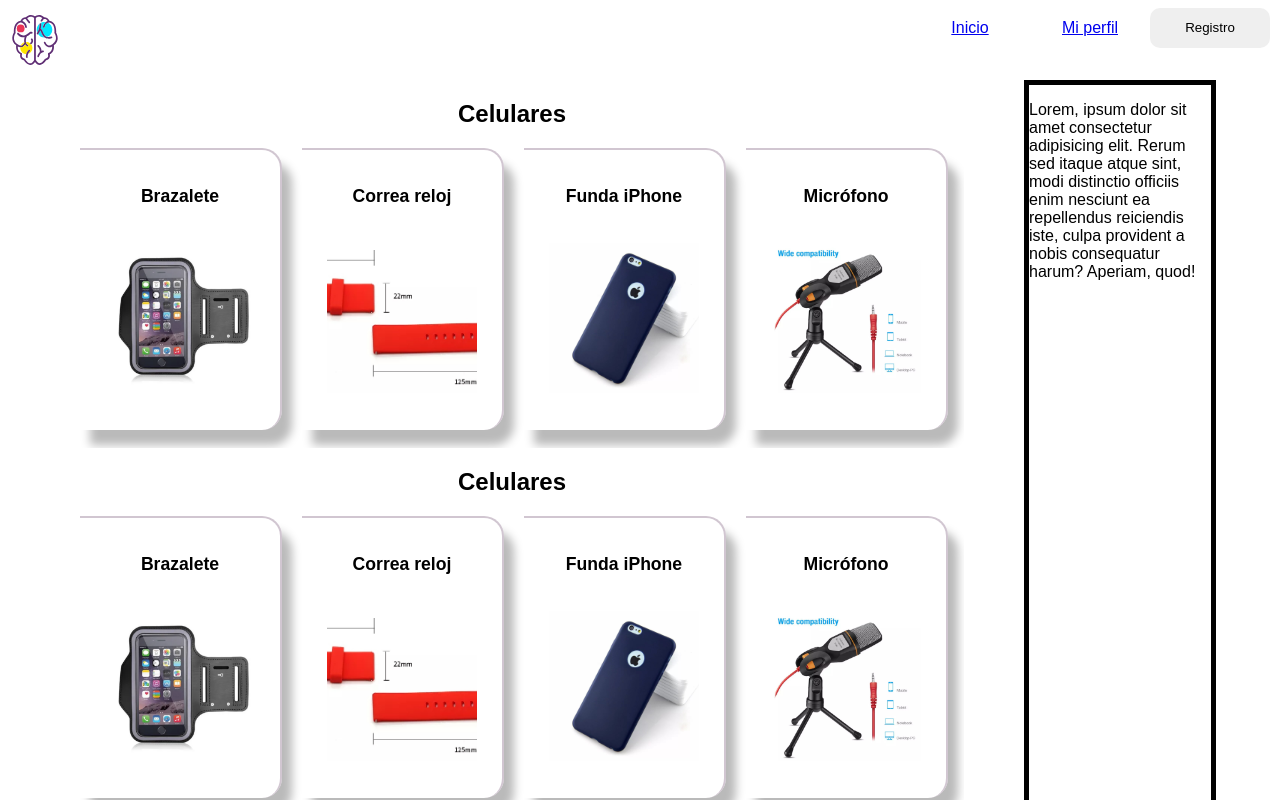
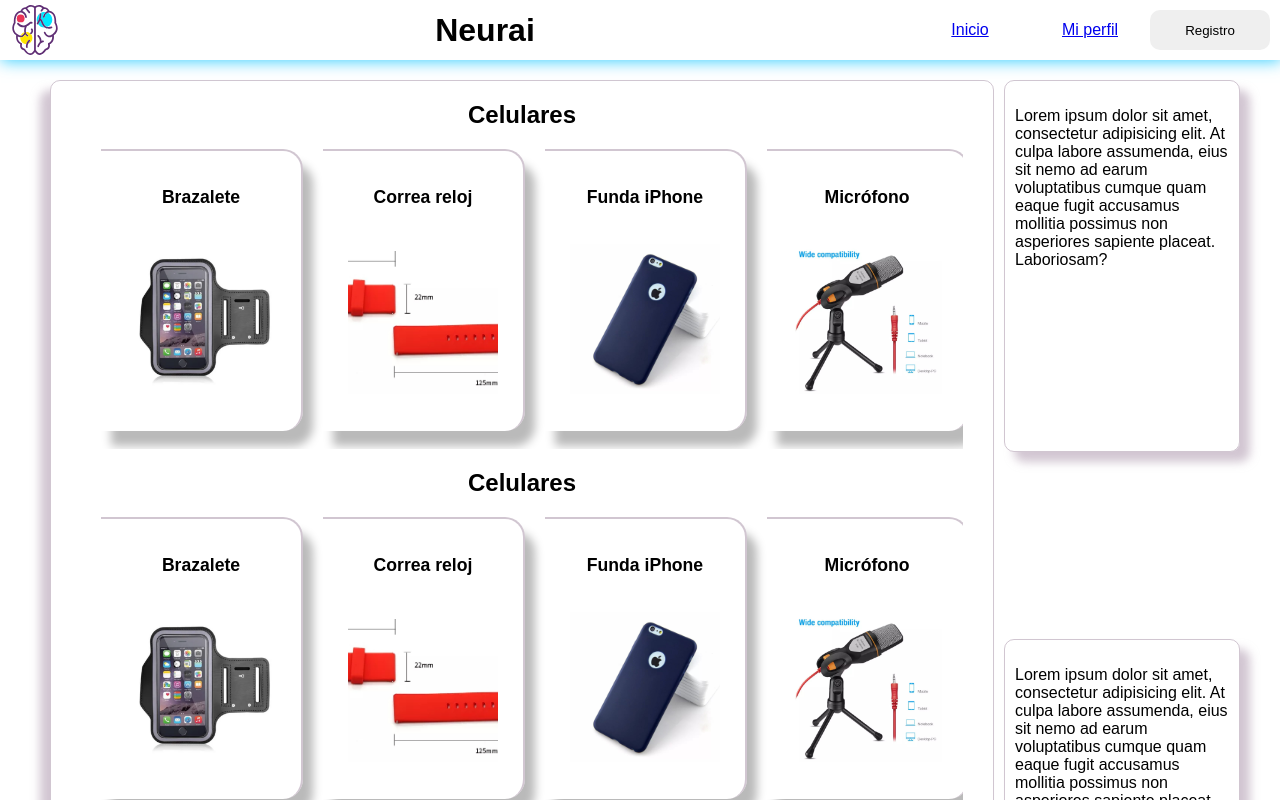
Before and after one commit to julianesp/neurai.shop, a React app: page / in a window 1280 px wide. Shown: the top 800 px of the page. Built offline with nearby package versions, Linux system fonts and the light colour scheme.

Commit message:
Add styles

```diff
--- /dev/null
+++ b/src/components/Anuncios.jsx
@@ -0,0 +1,25 @@
+import React from 'react';
+
+const Anuncios = () => {
+    return (
+        <div className='container'>
+            <div className="contenido">
+                <p>
+                    Lorem ipsum dolor sit amet, consectetur adipisicing elit. At culpa labore assumenda, eius sit nemo ad earum voluptatibus cumque quam eaque fugit accusamus mollitia possimus non asperiores sapiente placeat. Laboriosam?
+                </p>
+            </div>
+            <div className="contenido">
+                <p>
+                    Lorem ipsum dolor sit amet, consectetur adipisicing elit. At culpa labore assumenda, eius sit nemo ad earum voluptatibus cumque quam eaque fugit accusamus mollitia possimus non asperiores sapiente placeat. Laboriosam?
+                </p>
+            </div>
+            <div className="contenido">
+                <p>
+                    Lorem ipsum dolor sit amet, consectetur adipisicing elit. At culpa labore assumenda, eius sit nemo ad earum voluptatibus cumque quam eaque fugit accusamus mollitia possimus non asperiores sapiente placeat. Laboriosam?
+                </p>
+            </div>
+        </div>
+    );
+};
+
+export default Anuncios;
--- a/src/components/Header.jsx
+++ b/src/components/Header.jsx
@@ -8,6 +8,7 @@ const Header = () => {
     return (
         <div className='header'>
             <img src={logo} />
+            <h1>Neurai</h1>
             <nav className='header__contenedor'>
                 <div id="menu">
                     <ul>
--- a/src/pages/Home.jsx
+++ b/src/pages/Home.jsx
@@ -1,20 +1,17 @@
 import React from 'react';
 import Header from '../components/Header';
 import Acc from '../containers/Accesorios';
+import Anuncios from '../components/Anuncios';
 import styles from '@styles/Home.scss'
 
 const Home = () => {
     return (
         <div className='main'>
-            <section className="accesorios">
+            <section className="accesorio">
                 <Acc />
             </section>
-            <section className="publicidad">
-                <div className="text">
-                    <p>
-                        Lorem, ipsum dolor sit amet consectetur adipisicing elit. Rerum sed itaque atque sint, modi distinctio officiis enim nesciunt ea repellendus reiciendis iste, culpa provident a nobis consequatur harum? Aperiam, quod!
-                    </p>
-                </div>
+            <section className='anuncios'>
+                <Anuncios />
             </section>
         </div>
     );
--- a/src/routes/App.jsx
+++ b/src/routes/App.jsx
@@ -8,6 +8,7 @@ import NotFound from '../pages/NotFound'
 import Profile from '../containers/Profile'
 import Footer from '../containers/Footer'
 import Navegacion from '../components/Navegacion'
+import Anuncios from '../components/Anuncios'
 
 const App = () => {
     return (
--- a/src/styles/Accesorios.scss
+++ b/src/styles/Accesorios.scss
@@ -1,5 +1,5 @@
 .accesorios {
-    margin-top: 90px;
+    // margin-top: 90px;
 
     & .accesorios-tipo {
 
--- a/src/styles/Header.scss
+++ b/src/styles/Header.scss
@@ -1,10 +1,12 @@
 @import './globals';
 @import './colors';
+@import './heredar';
 
 .header {
     top: 0;
     bottom: 0;
     // width: 100vw;
+    height: 40px;
     right: -1025px;
     padding: 10px;
     display: flex;
@@ -12,6 +14,8 @@
     align-items: center;
     z-index: 10;
     transition: 0.5s;
+    box-shadow: 1px 1px 15px rgba($color-botones, .8);
+
     & img {
         width: 50px;
         height: 50px;
@@ -25,7 +29,7 @@
             height: 35px;
             display: flex;
             justify-content: center;
-            margin-bottom: 25px;
+            // margin-bottom: 25px;
             transition: 8s ease-in;
             &:hover {}
             ul {
--- a/src/styles/Home.scss
+++ b/src/styles/Home.scss
@@ -1,11 +1,27 @@
+@import './heredar';
+
 .main {
     display: grid;
-    grid-template-columns: 80% 15%;
-    & .accesorios {
+    grid-template-columns: 80% 20%;
+    gap: 10px;
+    margin: 20px 50px;
+    & .accesorio {
         padding: 0 30px;
         margin: 0;
+        @extend .borde-left;
     }
-    & .publicidad {
-        border: 5px solid #000;
+    & .anuncios {
+        display: flex;
+        & .container {
+            display: flex;
+            flex-direction: column;
+            justify-content: space-between;
+
+            & .contenido {
+                @extend .borde-right;
+                height: 350px;
+                padding: 10px;
+            }
+        }
     }
 }
--- a/src/styles/_colors.scss
+++ b/src/styles/_colors.scss
@@ -8,3 +8,8 @@ $color-sombra-blue: #0ABEE2;
 $color-botones: rgb(4, 194, 255);
 $color-shadow: #baba;
 $color-text: #39AFEA;
+
+.sombra {
+    $background: rgb(2,0,36);
+    $background: linear-gradient(90deg, rgba(2,0,36,1) 0%, rgba(9,9,121,1) 35%, rgba(0,212,255,1) 100%);
+}
--- /dev/null
+++ b/src/styles/_heredar.scss
@@ -0,0 +1,15 @@
+.borde-right {
+  border: 1px double #baba;
+  border-radius: 10px;
+  box-shadow: 10px 10px 10px #baba;
+}
+.borde-left {
+  border: 1px double #baba;
+  border-radius: 10px;
+  box-shadow: -10px 10px 10px #baba;
+}
+
+.sombra {
+    background: rgb(2,0,36);
+    background: linear-gradient(90deg, rgba(2,0,36,1) 0%, rgba(9,9,121,1) 35%, rgba(0,212,255,1) 100%);
+}
```
Also changed, not shown: src/components/Navegacion.jsx (line endings or trailing spaces).
